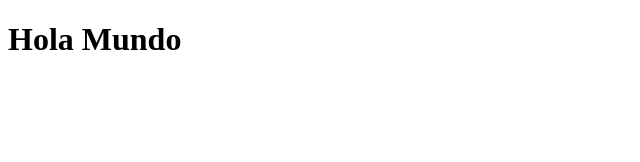
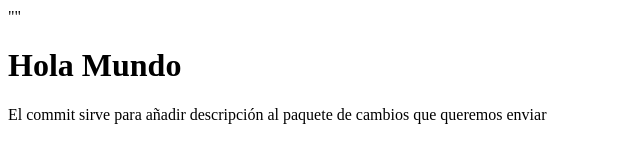
Before and after one commit to Nicolecuadrav/Estructura, a plain HTML site: page index.html in a window 1280 px wide. Shown: the whole page, without its empty margins (0-640 px from the left). Drawn offline with Linux system fonts and the light colour scheme.

Commit message:
hasta aqui

```diff
--- a/index.html
+++ b/index.html
@@ -4,9 +4,10 @@
     <meta charset="UTF-8">
     <meta name="viewport" content="width=device-width, initial-scale=1.0">
     <title>git y github </title>
-</head>
+</head>""
 <body>
     <h1>Hola Mundo</h1>
+    <p>El commit sirve para añadir descripción al paquete de cambios que queremos enviar</p>
 
 </body>
 </html>
```
